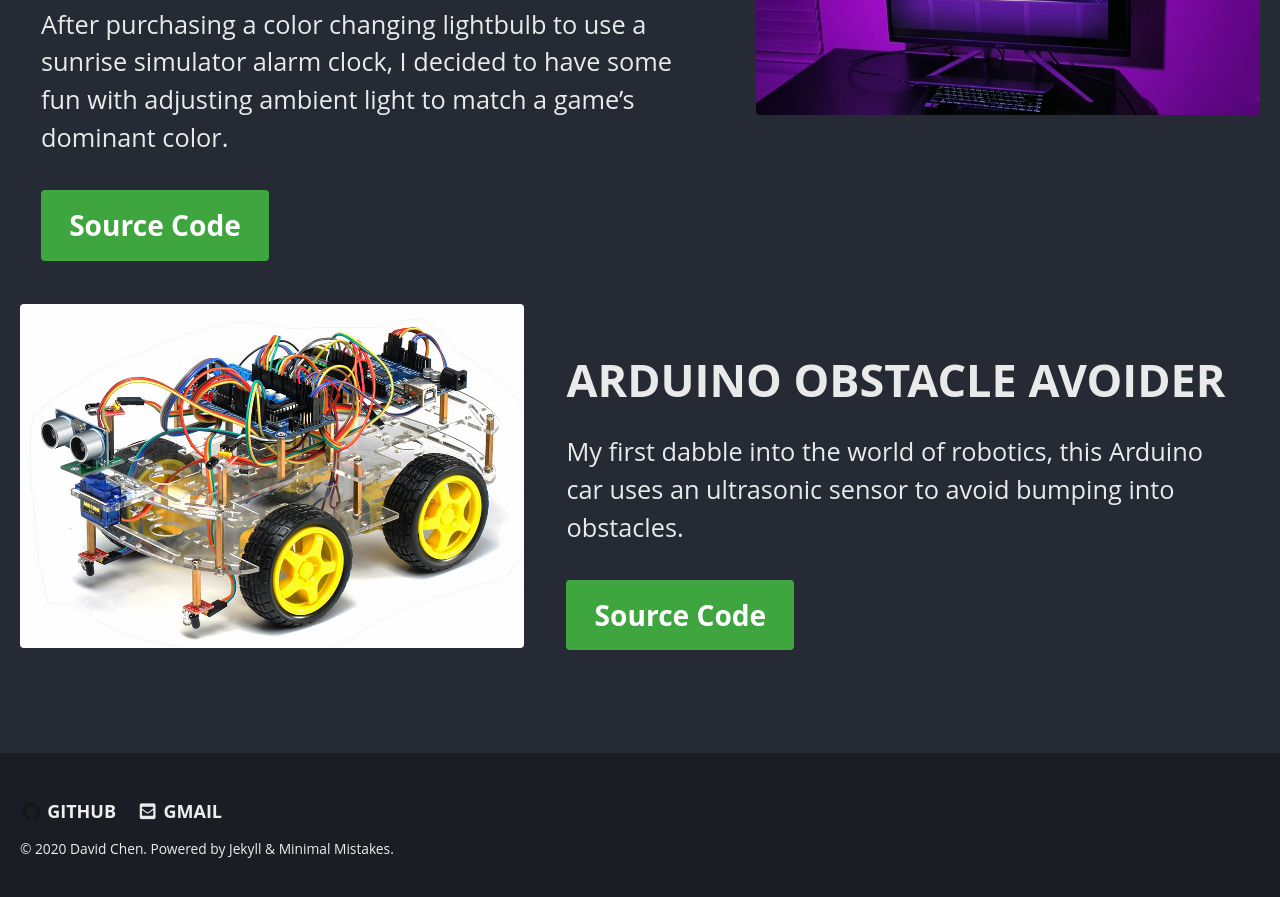
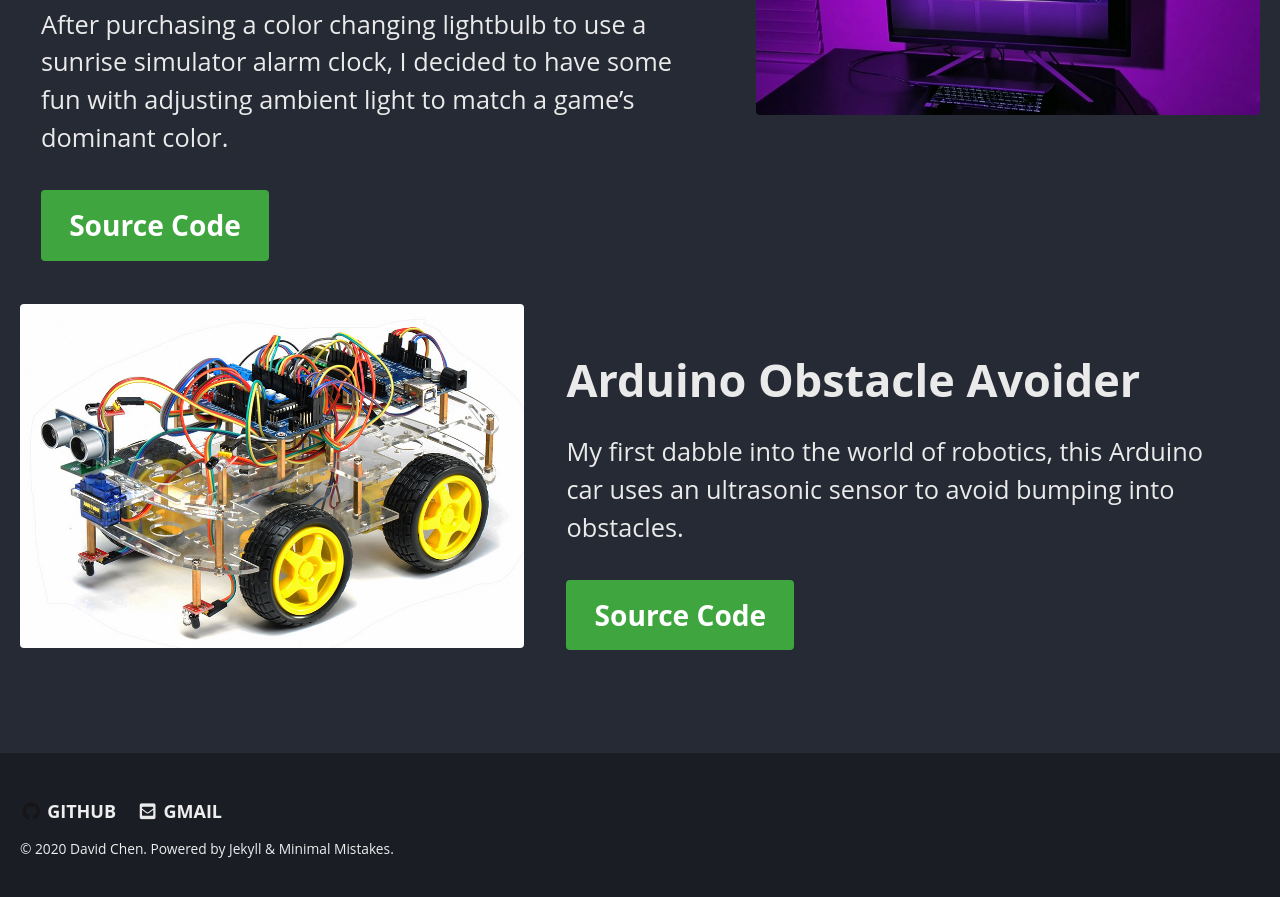
Before and after one commit to dchen327/dchen327.github.io, a Jekyll site: the page built from index.md, in a window 1280 px wide and 900 px high, scrolled down 3722 px. Shown: the top 897 px of the window. Built offline with Jekyll 4.4.1, drawn with Linux system fonts in a browser that asks for light colours; cached includes are drawn as plain includes; some of the changed text lies outside the part shown.

Commit message:
fix caps

```diff
--- a/index.md
+++ b/index.md
@@ -18,7 +18,7 @@
 
 fr_ruzzle:
   - image_path: /assets/images/ruzzle-solver.png
-    title: "RUZZLE SOLVER"
+    title: "Ruzzle Solver"
     excerpt: Designed a program to play Ruzzle, a mobile word finding game in a 4x4 grid. Utilized optical character recognition, custom trained models, graph theory, and Android automation.
     url: https://github.com/dchen327/ruzzle-solver
     btn_label: Source Code
@@ -26,7 +26,7 @@
 
 fr_arduino:
   - image_path: /assets/images/arduino-car2.jpg
-    title: "ARDUINO OBSTACLE AVOIDER"
+    title: "Arduino Obstacle Avoider"
     excerpt: My first dabble into the world of robotics, this Arduino car uses an ultrasonic sensor to avoid bumping into obstacles.
     url: https://github.com/dchen327/Arduino-Obstacle-Avoiding-Car
     btn_label: Source Code
```
